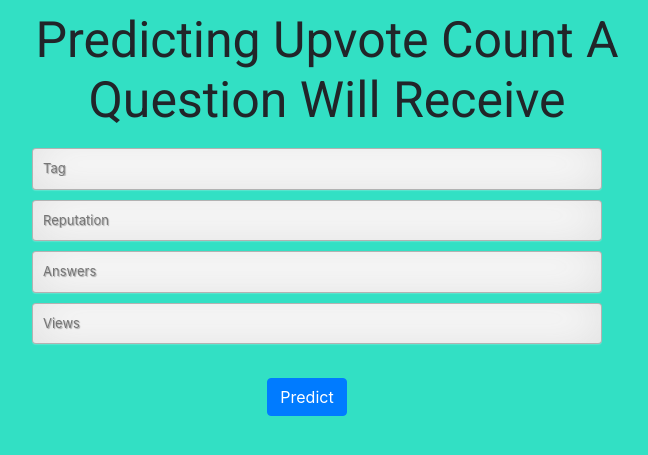
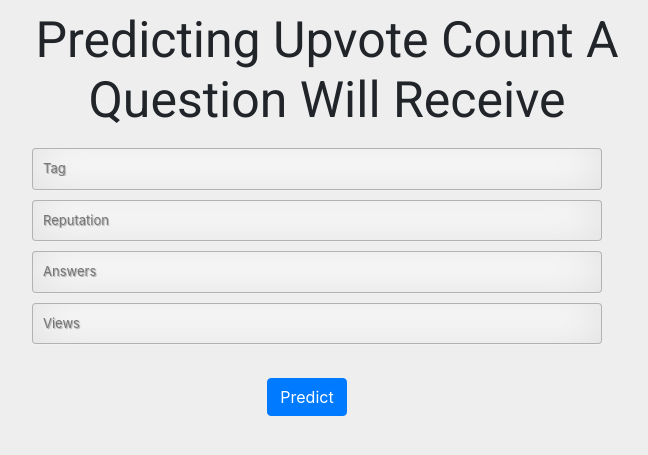
Before and after one commit to rv20197/question-upvote, a Flask app: page / in a window 1280 px wide. Shown: the top 455 px of the page, without its empty margins (418-1066 px from the left). Run offline with Flask 2, Linux system fonts and the light colour scheme; parts of the project's set-up code (start-up, migrations or seed data) failed here and were passed over; some libraries are stand-ins or nearby versions.

Commit message:
Update index.html

```diff
--- a/templates/index.html
+++ b/templates/index.html
@@ -33,7 +33,7 @@ h1{
 	margin-left: 350px;
 }
 body{
-	background-color: #32e0c4;
+	background-color: #eeeeee;
 	text-align: center;
 	margin: auto;
 	position: fixed;
```
